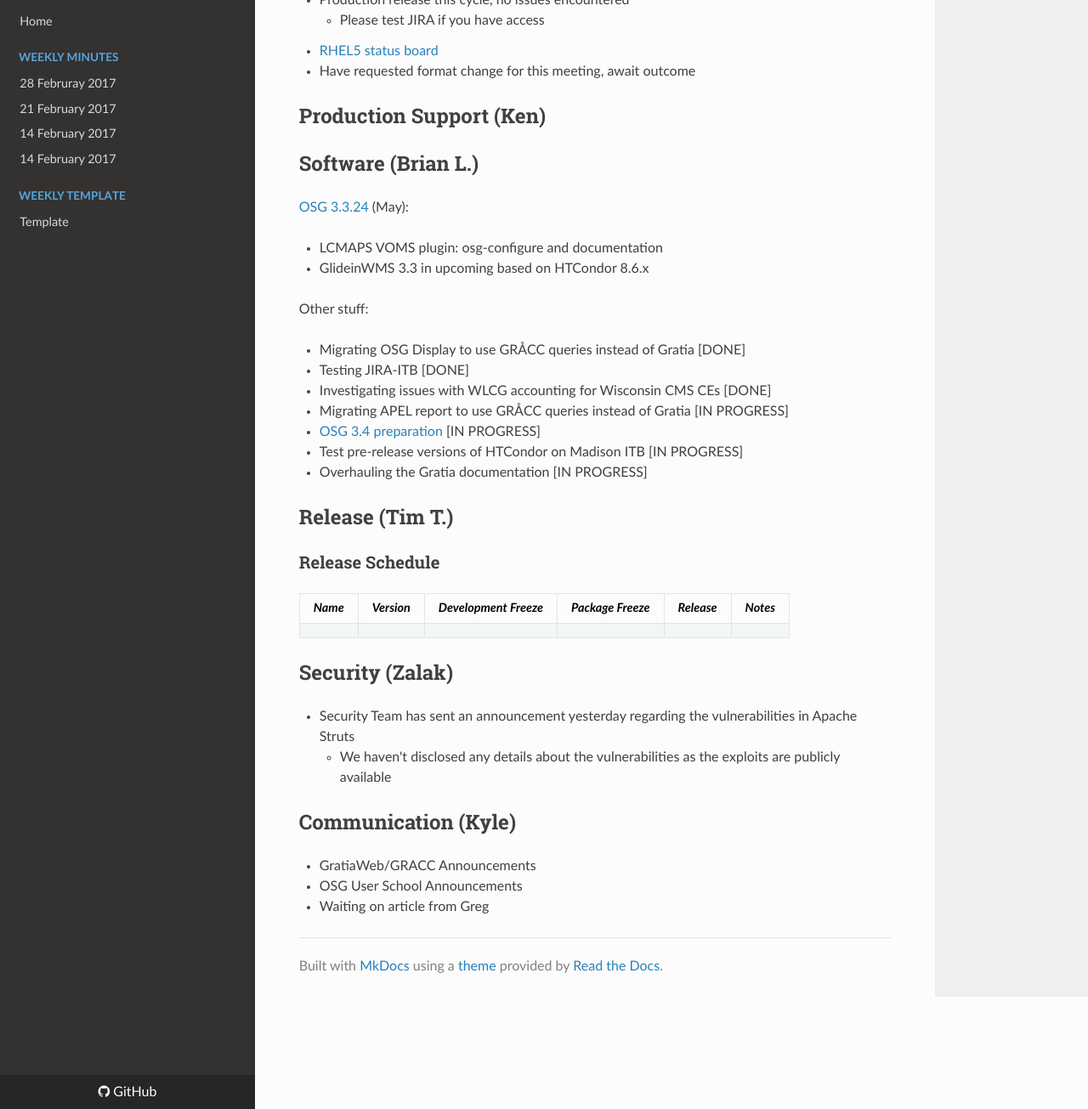
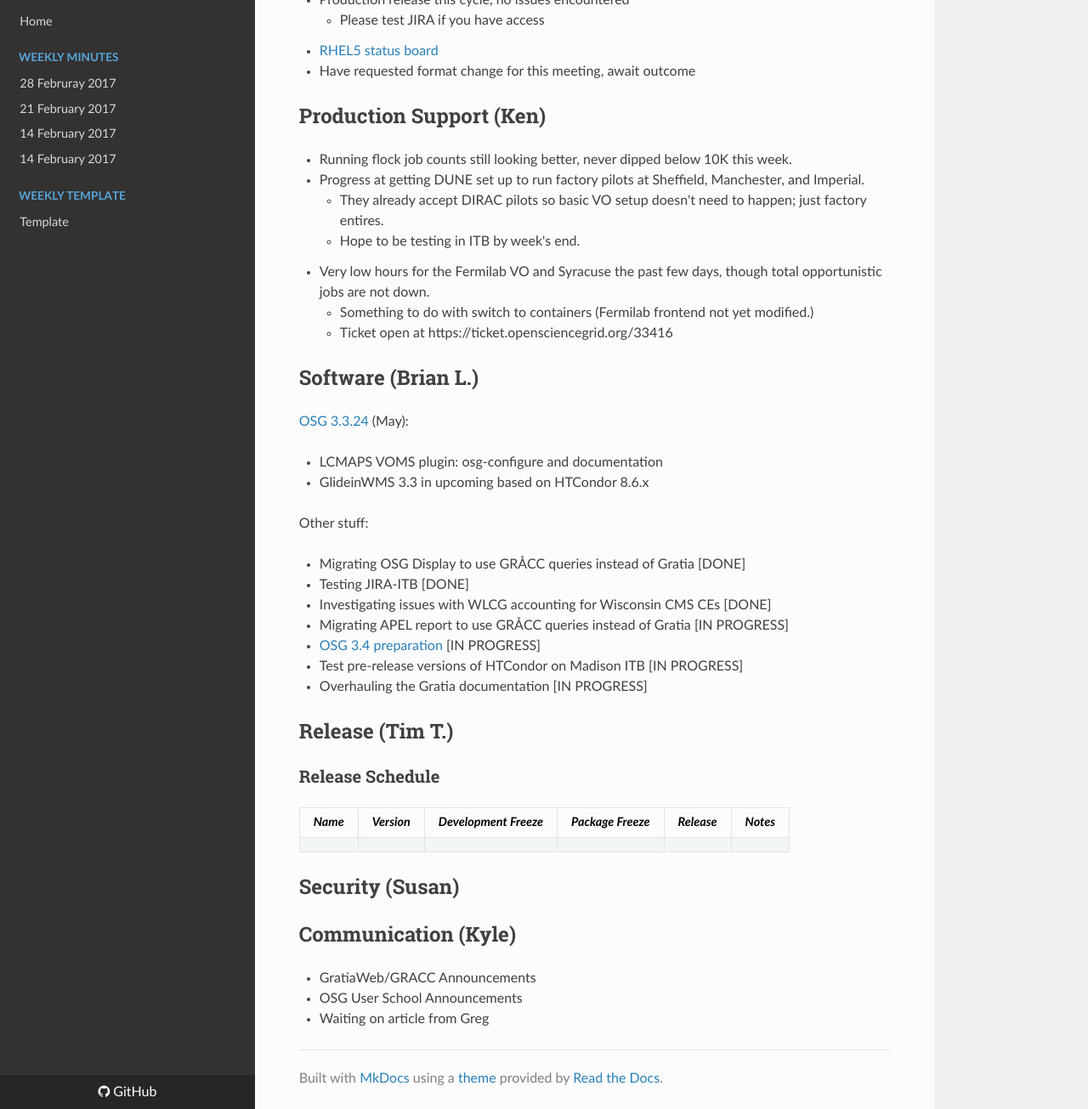
Before and after one commit to zsshah/production, an MkDocs documentation site: the page built from docs/WeeklyMinutes/11April2017.md, in a window 1280 px wide and 1400 px high, scrolled down 2016 px, cut to the strip 95-1400 px from the top of the window. Shown: the whole strip at 85% size. Built offline with MkDocs 1.6.1, drawn with Linux system fonts in a browser that asks for light colours; nearby versions of some CDN libraries; old or Windows-style settings are respelled for this version of MkDocs.

Commit message:
Update 11April2017.md

```diff
--- a/docs/WeeklyMinutes/11April2017.md
+++ b/docs/WeeklyMinutes/11April2017.md
@@ -38,6 +38,14 @@
 
 ## Production Support (Ken)
 
+   * Running flock job counts still looking better, never dipped below 10K this week.
+   * Progress at getting DUNE set up to run factory pilots at Sheffield, Manchester, and Imperial.
+      * They already accept DIRAC pilots so basic VO setup doesn't need to happen; just factory entires.
+      * Hope to be testing in ITB by week's end.
+   * Very low hours for the Fermilab VO and Syracuse the past few days, though total opportunistic jobs are not down.
+      * Something to do with switch to containers (Fermilab frontend not yet modified.)
+      * Ticket open at https://ticket.opensciencegrid.org/33416
+
 ## Software (Brian L.)
 
 [OSG 3.3.24](https://jira.opensciencegrid.org/issues/?filter=16358) (May):
@@ -61,9 +69,7 @@
 | ------ | --------- | -------------------- | ---------------- | --------- | ------- |
 
 
-## Security (Zalak)
-   * Security Team has sent an announcement yesterday regarding the vulnerabilities in Apache Struts
-      * We haven't disclosed any details about the vulnerabilities as the exploits are publicly available
+## Security (Susan)
 
 ## Communication (Kyle)
 
```
